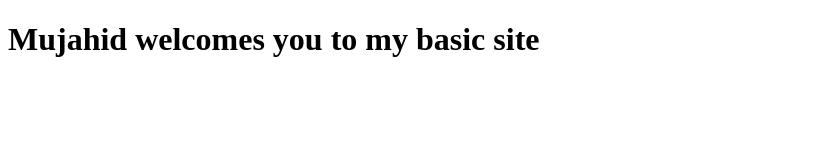
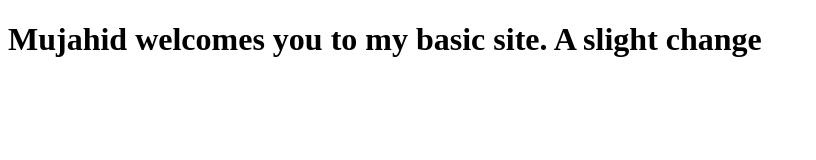
Before and after one commit to mujahidhassanpiaic/basicsite, a plain HTML site: page index.html in a window 1280 px wide. Shown: the whole page, without its empty margins (0-816 px from the left). Drawn offline with Linux system fonts and the light colour scheme.

Commit message:
Update index.html
A slight change

```diff
--- a/index.html
+++ b/index.html
@@ -6,6 +6,6 @@
     <title>Document</title>
 </head>
 <body>
-    <h1>Mujahid welcomes you to my basic site</h1>
+    <h1>Mujahid welcomes you to my basic site. A slight change</h1>
 </body>
 </html>
```
